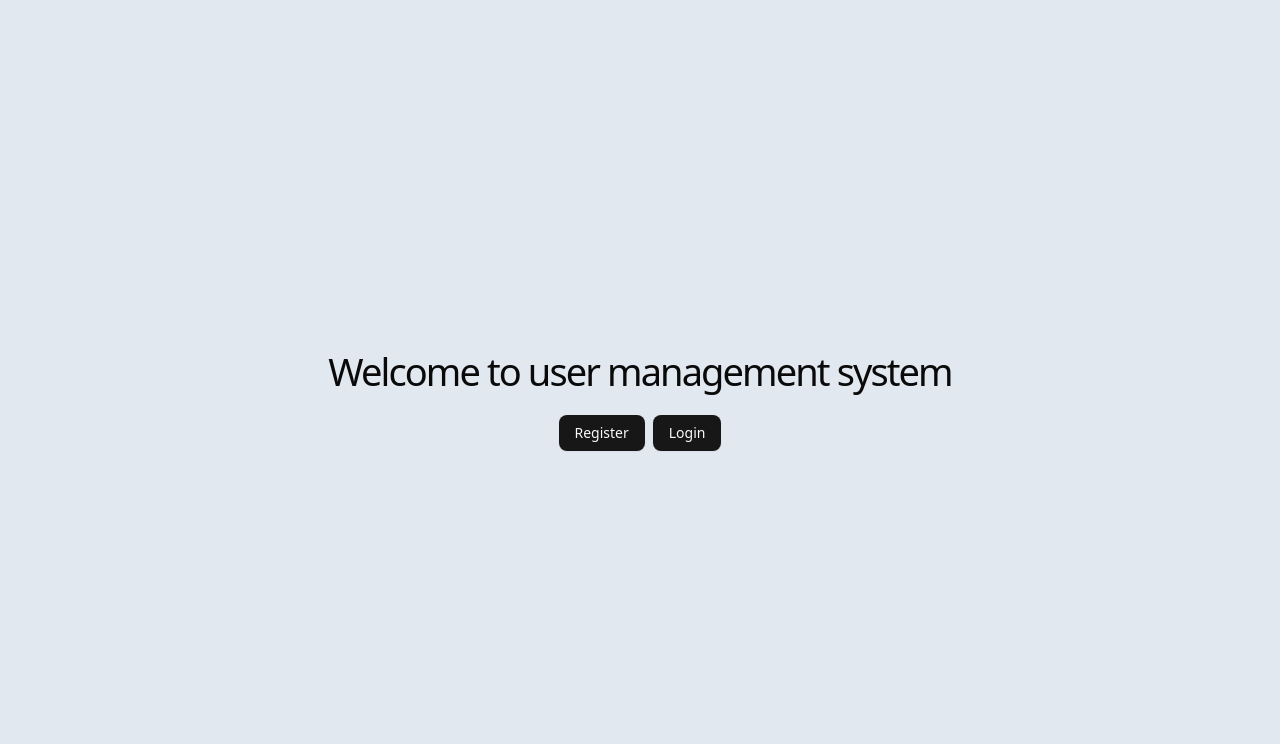
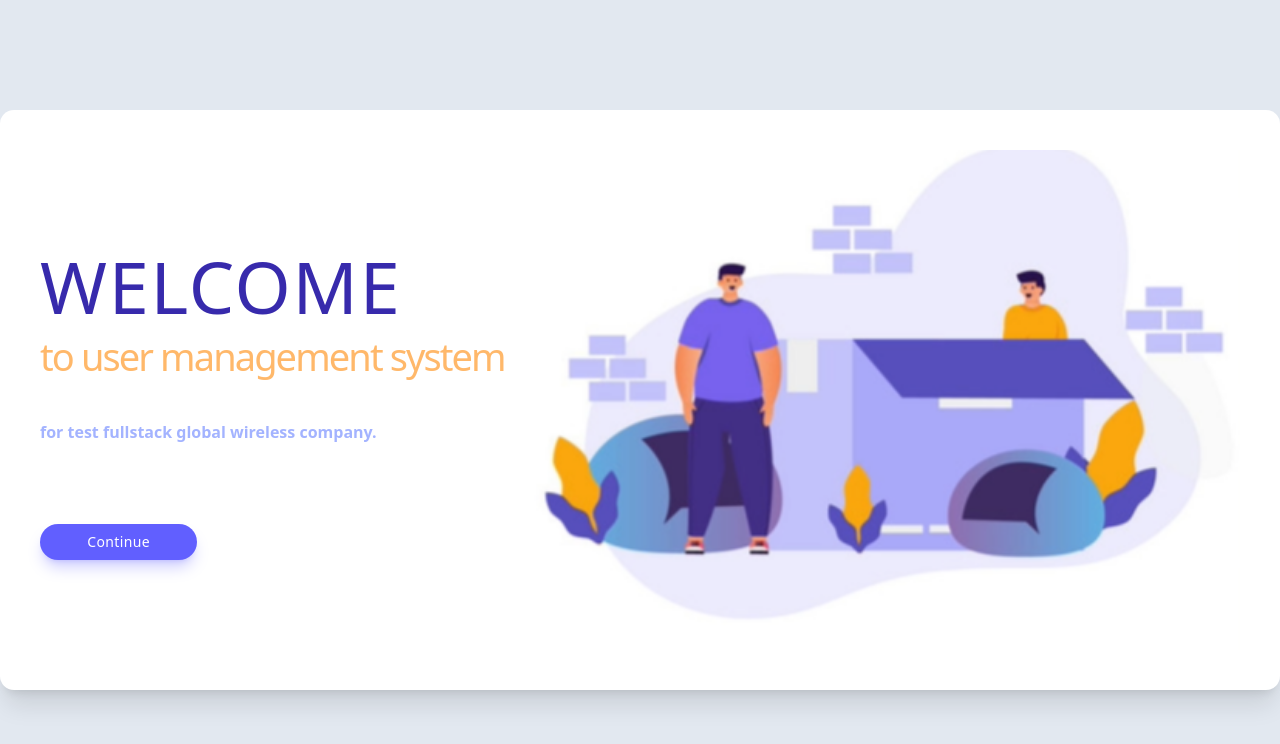
Before and after one commit to pskfdev/user-management-system, a React (Vite) app in the folder frontend/: page / in a window 1280 px wide. Shown: the top 744 px of the page. Built offline with nearby package versions, Linux system fonts and the light colour scheme.

Commit message:
:lipstick: update home-page

```diff
--- a/frontend/src/pages/Home.tsx
+++ b/frontend/src/pages/Home.tsx
@@ -3,17 +3,20 @@ import { Link } from "react-router";
 
 function Home() {
   return (
-    <div className="flex flex-col text-center space-y-5">
-      <h2>Welcome to user management system</h2>
-      <div className="flex items-center justify-center space-x-2">
-        <Button asChild>
-          <Link to="/register">Register</Link>
-        </Button>
-        <Button asChild>
-          <Link to="/login">Login</Link>
+    <main className="w-full max-w-7xl px-10 mx-5 lg:mx-0 bg-white rounded-xl shadow-xl flex items-center space-x-5">
+      <div className="w-full lg:w-[800px]">
+        <h1 className="uppercase tracking-wide text-indigo-800">Welcome</h1>
+        <h2 className="text-orange-300">to user management system</h2>
+        <h4 className="mt-10 text-indigo-300">for test fullstack global wireless company.</h4>
+        <Button className="btn-indigo mx-auto rounded-full w-1/3 min-w-28" asChild>
+          <Link to="/login" className="tracking-wide mt-20">Continue</Link>
         </Button>
       </div>
-    </div>
+
+      <div className="py-10 w-full">
+        <div className="w-full h-[500px] bg-[url('/img/welcome.png')] bg-cover bg-center"></div>
+      </div>
+    </main>
   );
 }
 
```
Also changed, not shown: frontend/public/img/welcome.png (added), 1 other file (tests, documents, lock files or other folders).
